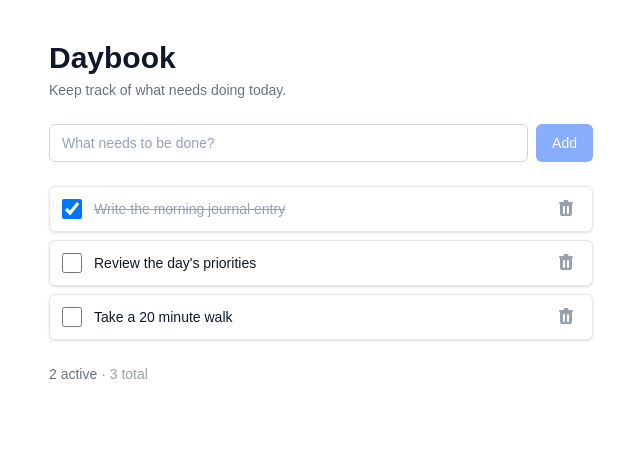
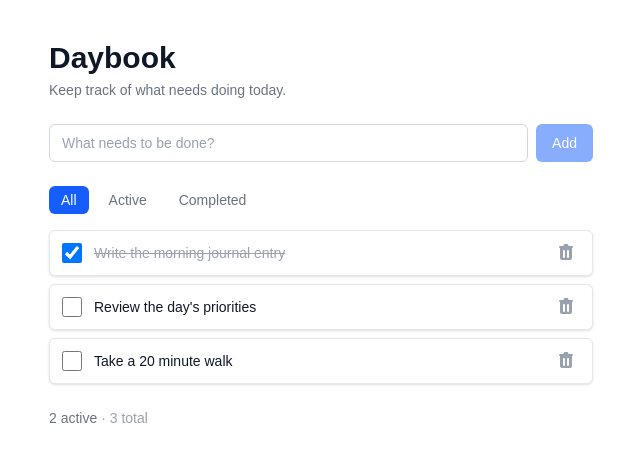
Before and after one commit to illegalcall/todo-app, a Next.js app: page / in a window 1280 px wide. Shown: the top 462 px of the page, without its empty margins (319-959 px from the left). Built offline with nearby package versions, Linux system fonts and the light colour scheme.

Commit message:
feat: add filter tabs for todo list (#273)
Add All / Active / Completed tabs above the todo list that filter the
rendered items without mutating the underlying todos array; the
active/total summary still counts against the full list.

```diff
--- a/app/page.tsx
+++ b/app/page.tsx
@@ -5,11 +5,14 @@
 import { useState } from "react";
 import type { Todo } from "@/types/todo";
 import { sampleTodos } from "@/types/todo";
+import type { Filter } from "@/types/filter";
 import AddTodo from "@/components/AddTodo";
 import TodoList from "@/components/TodoList";
+import FilterTabs from "@/components/FilterTabs";
 
 export default function Home() {
   const [todos, setTodos] = useState<Todo[]>(sampleTodos);
+  const [filter, setFilter] = useState<Filter>("all");
 
   function handleAdd(title: string) {
     setTodos((prev) => [
@@ -33,6 +36,12 @@ export default function Home() {
   // #109 — count summary
   const activeCount = todos.filter((todo) => !todo.completed).length;
 
+  const filteredTodos = todos.filter((todo) => {
+    if (filter === "active") return !todo.completed;
+    if (filter === "completed") return todo.completed;
+    return true;
+  });
+
   return (
     <main className="mx-auto min-h-screen w-full max-w-xl px-4 py-10">
       <header className="mb-6">
@@ -48,8 +57,10 @@ export default function Home() {
         <AddTodo onAdd={handleAdd} />
       </div>
 
+      <FilterTabs filter={filter} onChange={setFilter} />
+
       <TodoList
-        todos={todos}
+        todos={filteredTodos}
         onToggle={handleToggle}
         onDelete={handleDelete}
       />
--- /dev/null
+++ b/components/FilterTabs.tsx
@@ -0,0 +1,38 @@
+// #273 — Filter tabs for todo list (All / Active / Completed)
+import type { Filter } from "@/types/filter";
+
+interface FilterTabsProps {
+  filter: Filter;
+  onChange: (filter: Filter) => void;
+}
+
+const FILTERS: { value: Filter; label: string }[] = [
+  { value: "all", label: "All" },
+  { value: "active", label: "Active" },
+  { value: "completed", label: "Completed" },
+];
+
+export default function FilterTabs({ filter, onChange }: FilterTabsProps) {
+  return (
+    <div className="mb-4 flex gap-2">
+      {FILTERS.map(({ value, label }) => {
+        const isActive = filter === value;
+        return (
+          <button
+            key={value}
+            type="button"
+            aria-pressed={isActive}
+            onClick={() => onChange(value)}
+            className={`rounded-md px-3 py-1 text-sm font-medium transition-colors focus:outline-none focus:ring-2 focus:ring-blue-500 ${
+              isActive
+                ? "bg-blue-600 text-white dark:bg-blue-500"
+                : "text-gray-500 hover:bg-gray-100 dark:text-gray-400 dark:hover:bg-gray-800"
+            }`}
+          >
+            {label}
+          </button>
+        );
+      })}
+    </div>
+  );
+}
--- /dev/null
+++ b/types/filter.ts
@@ -0,0 +1,3 @@
+// #273 — Filter type for todo list tabs
+
+export type Filter = "all" | "active" | "completed";
```
